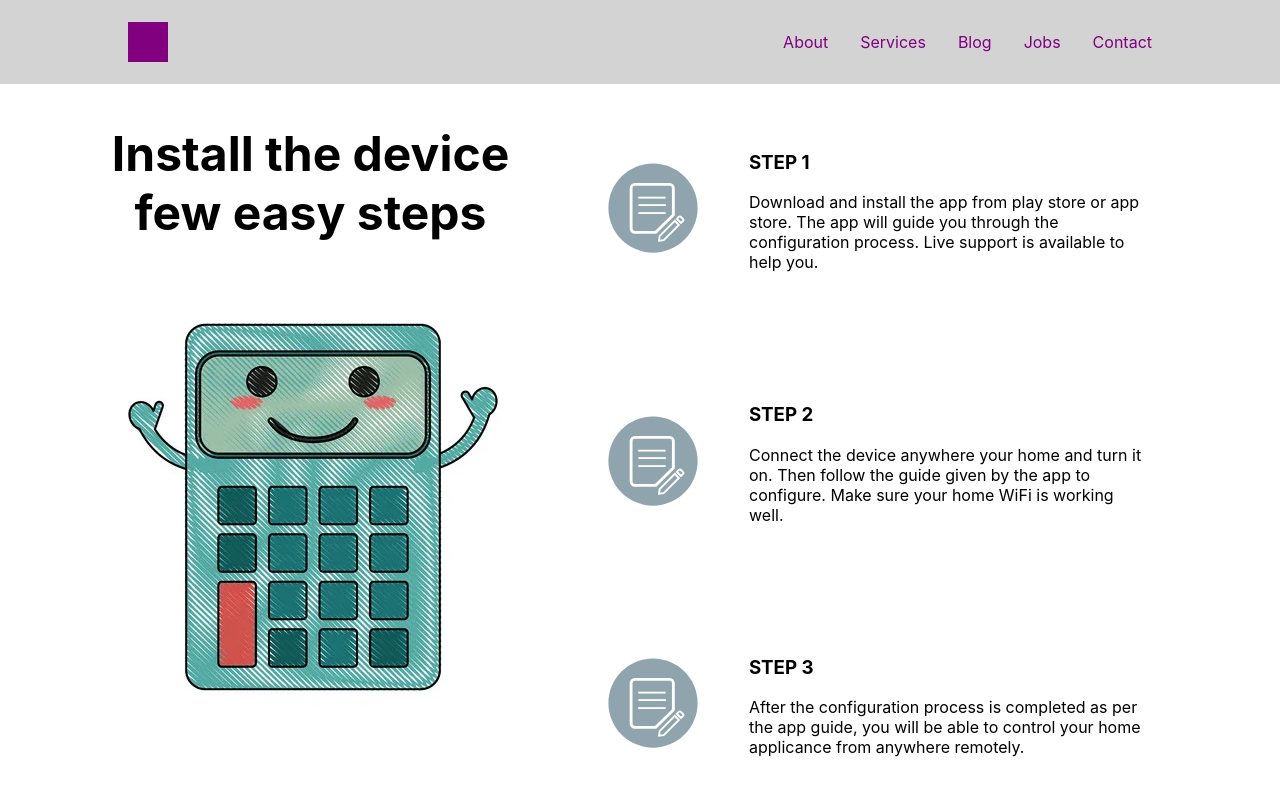
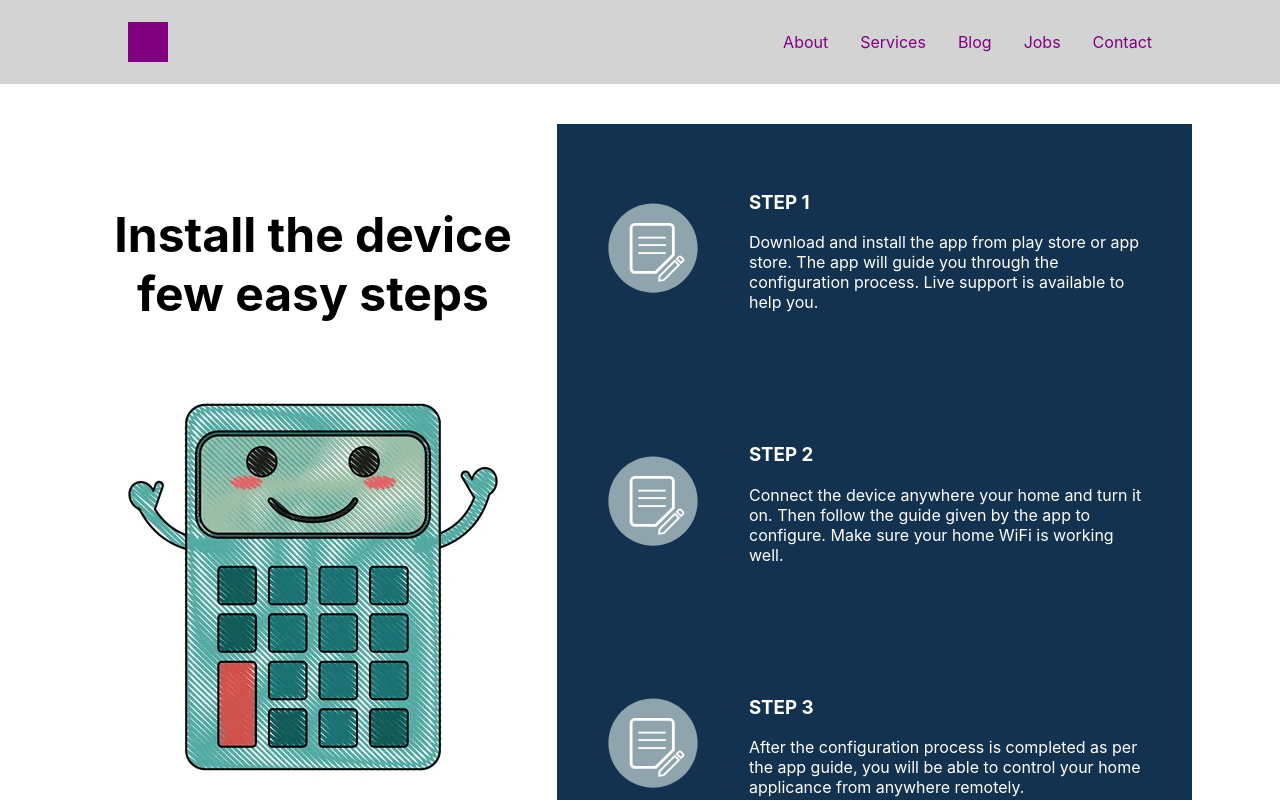
Before and after one commit to No-Country/S2-02-T, a React (Create React App) app in the folder react-app/: page / in a window 1280 px wide. Shown: the top 800 px of the page. Built offline with nearby package versions, Linux system fonts and the light colour scheme.

Commit message:
Cambio de colores y media queries en Steps component

```diff
--- a/react-app/src/components/Steps/Steps.css
+++ b/react-app/src/components/Steps/Steps.css
@@ -1,32 +1,43 @@
 .steps-all-content-container {
   display: grid;
+  padding: 20px;
+}
+@media (min-width: 1200px) {
+  .steps-all-content-container {
+    justify-content: center;
+    padding: 0;
     grid-template-columns: 445px 635px;
+    padding-top: 40px;
+    padding-bottom: 40px;
     gap: 24px;
-    justify-content: center;
+  }
 }
 .steps-title-container {
+  margin: auto;
+  max-width: 510px;
   font-size: 32px;
-    font-weight:800;
+  font-weight: 800;
   text-align: center;
 }
 
 .steps-title-container__img {
   width: 450px;
-    height: 450px
+  height: 450px;
 }
 
 .steps-container {
+  margin: auto;
   box-sizing: border-box;
-    background: white;
+  background: #133250;
   display: flex;
   align-items: center;
   width: 100%;
+  max-width: 635px;
   padding: 48px;
   gap: 48px;
-    color: black
+  color: white;
 }
-.steps-container:hover{
-    background: purple;
-    color: white;
+.steps-container:hover {
+  background: #203ae9;
   transition: 1s;
 }
```
Lines whose indentation alone changed are shown as unchanged.
